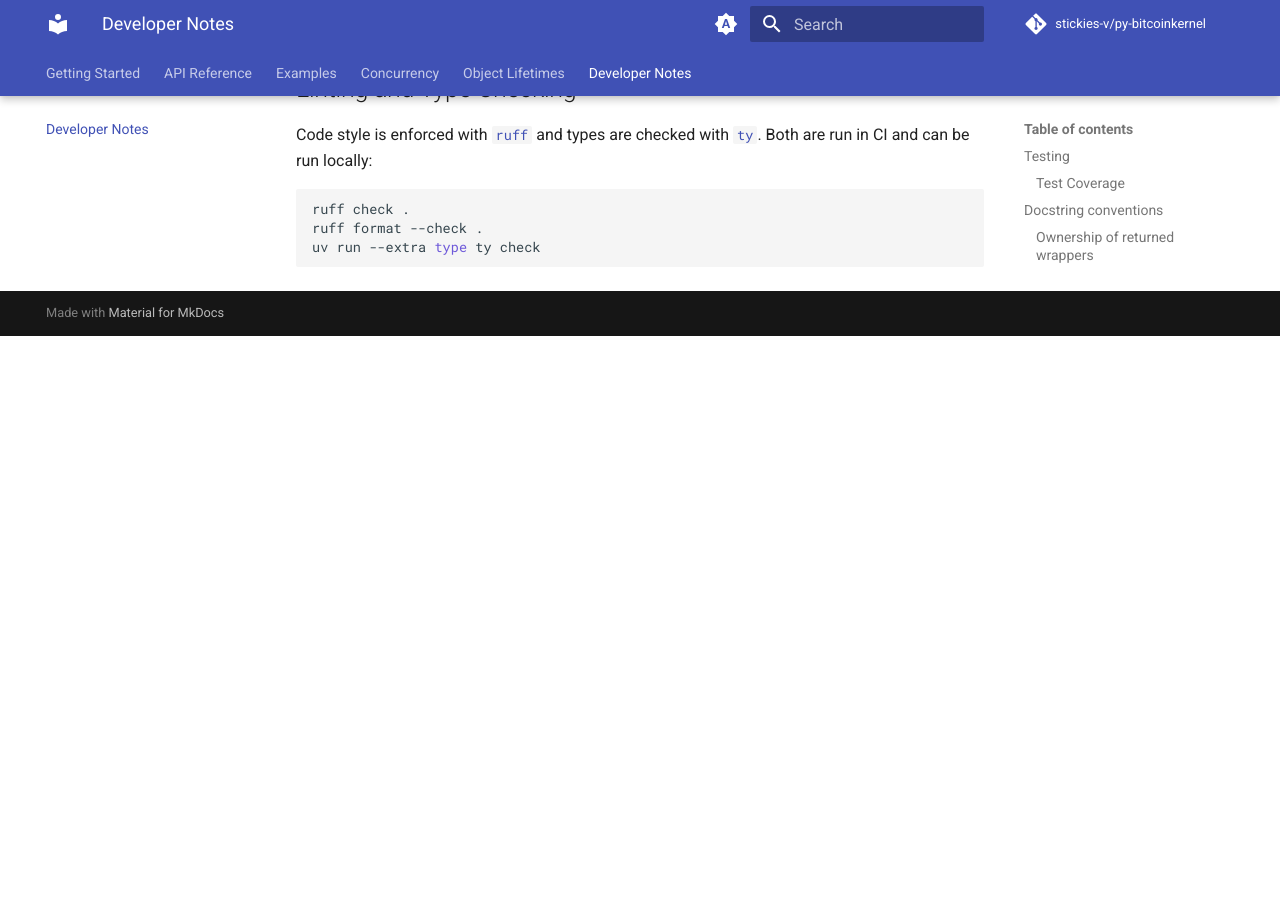
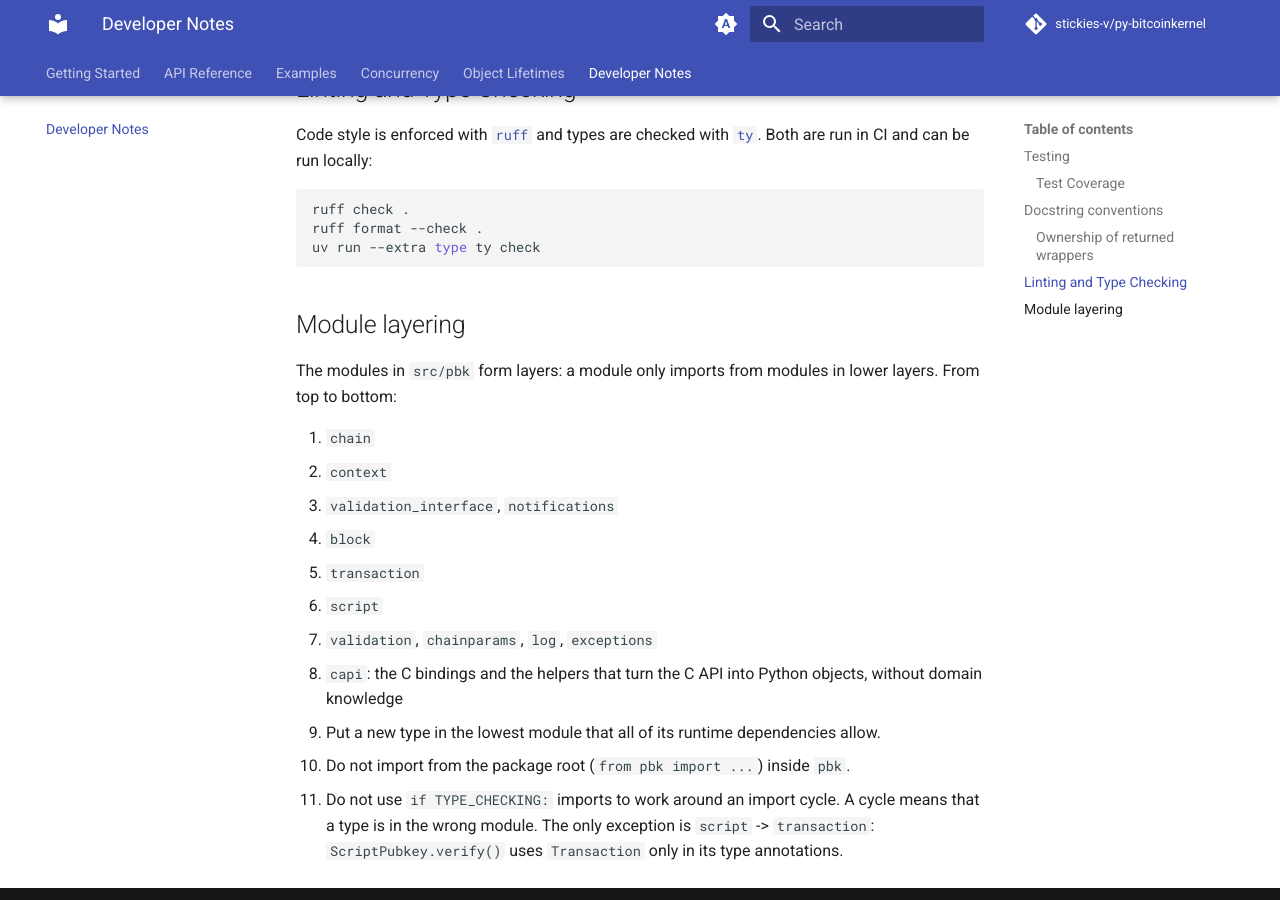
Before and after one commit to stickies-v/py-bitcoinkernel, an MkDocs documentation site: the page built from doc/developer-notes.md, in a window 1280 px wide and 900 px high, scrolled down 1045 px. Built offline with MkDocs 1.6.1 and Material for MkDocs 9.7.7, drawn with Linux system fonts in a browser that asks for light colours; comment, search, counter and statistics services are not loaded; before the commit the page ends 1381 px from its top, so only the background shows below that.

Commit message:
doc: describe module layering
Document the layer order and the rules that keep it acyclic, so that
new types go to the right module instead of into a cycle workaround.

````diff
--- a/doc/developer-notes.md
+++ b/doc/developer-notes.md
@@ -56,3 +56,27 @@ ruff check .
 ruff format --check .
 uv run --extra type ty check
 ```
+
+## Module layering
+
+The modules in `src/pbk` form layers: a module only imports from
+modules in lower layers. From top to bottom:
+
+1. `chain`
+2. `context`
+3. `validation_interface`, `notifications`
+4. `block`
+5. `transaction`
+6. `script`
+7. `validation`, `chainparams`, `log`, `exceptions`
+8. `capi`: the C bindings and the helpers that turn the C API into
+   Python objects, without domain knowledge
+
+- Put a new type in the lowest module that all of its runtime
+  dependencies allow.
+- Do not import from the package root (`from pbk import ...`) inside
+  `pbk`.
+- Do not use `if TYPE_CHECKING:` imports to work around an import
+  cycle. A cycle means that a type is in the wrong module. The only
+  exception is `script` -> `transaction`: `ScriptPubkey.verify()` uses
+  `Transaction` only in its type annotations.
````
